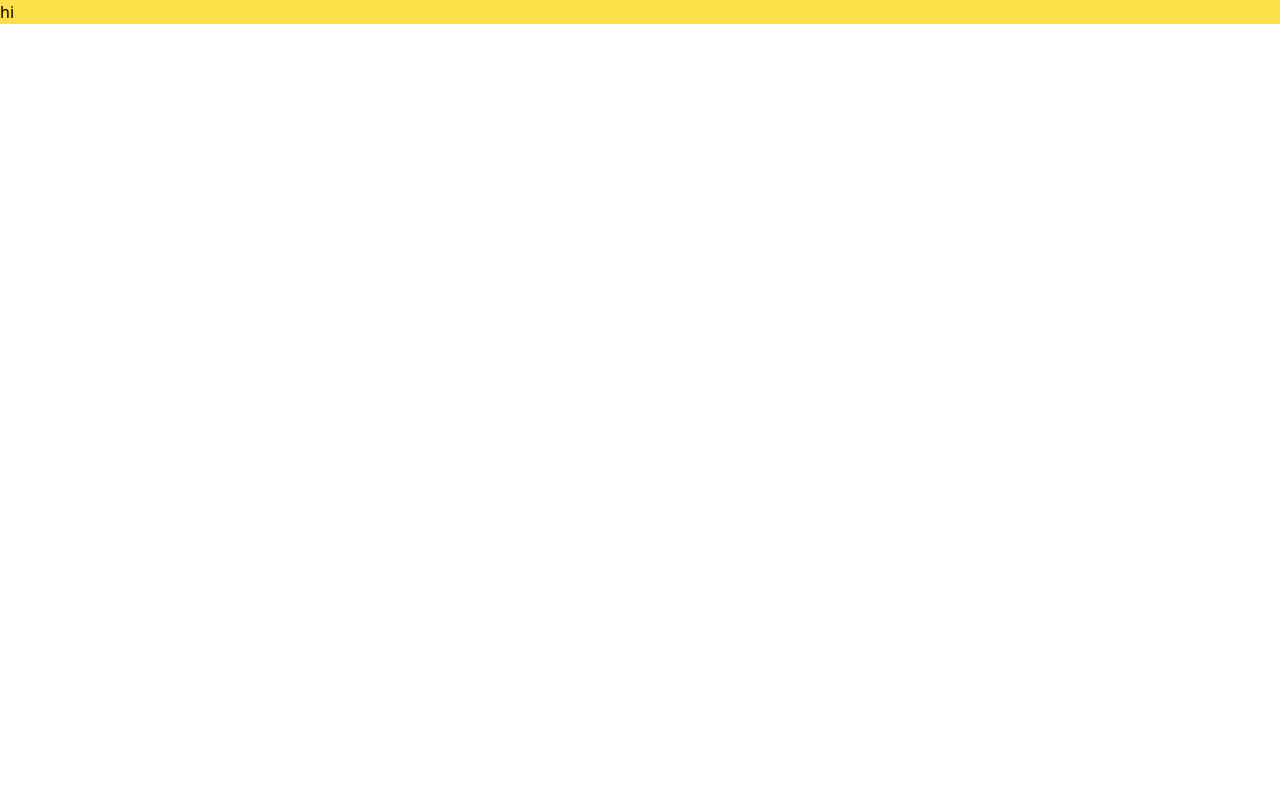
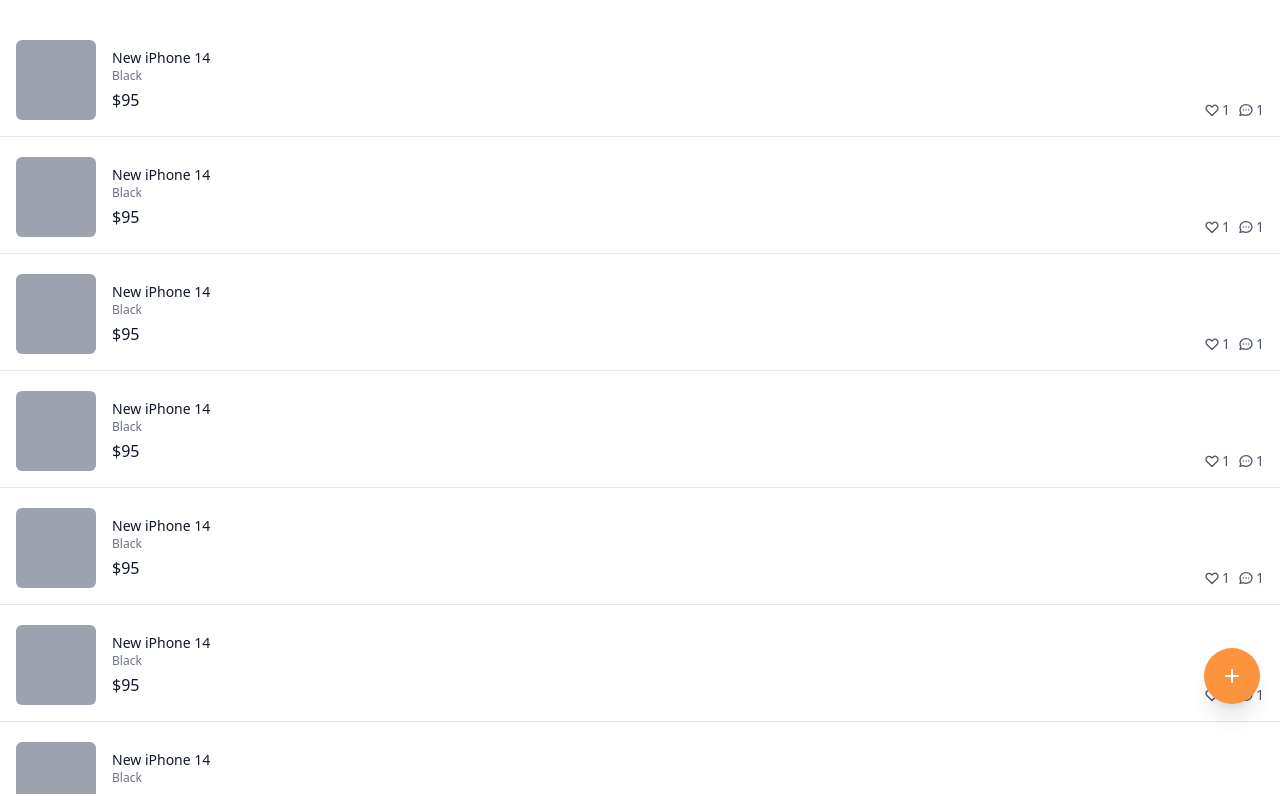
Before and after one commit to 1sol2sol/TIL, a Next.js app in the folder tailwind-ui/: page / in a window 1280 px wide. Shown: the top 794 px of the page. Built offline with nearby package versions, Linux system fonts and the light colour scheme.

Commit message:
상품리스트(메인)페이지 ui

```diff
--- a/tailwind-ui/pages/index.tsx
+++ b/tailwind-ui/pages/index.tsx
@@ -1,11 +1,75 @@
 import type { NextPage } from 'next'
-import Head from 'next/head'
-import Image from 'next/image'
-import styles from '../styles/Home.module.css'
+
 
 const Home: NextPage = () => {
   return (
-    <div className=' bg-yellow-300'>hi</div>
+    <div className='flex flex-col space-y-5 py-10'>
+    {[1, 1, 1, 1, 1, 1, 1, 1, 1, 1, 1, 1].map((_, i) => (
+      <div key={i} className="flex px-4 border-b pb-4 cursor-pointer justify-between">
+        <div className='flex space-x-4'>
+          <div className='w-20 h-20 bg-gray-400 rounded-md'/>
+          <div className='pt-2 flex flex-col'>
+            <h3 className='text-sm font-medium text-gray-900'>New iPhone 14</h3>
+            <span className='text-xs text-gray-500'>Black</span>
+            <span className='font-medium mt-1 text-gray-900'>$95</span>
+          </div>
+        </div>
+        <div className='flex items-end justify-end space-x-2'>
+          <div className='flex items-center text-sm text-gray-600 space-x-0.5'>
+            <svg
+              className="w-4 h-4"
+              fill="none"
+              stroke="currentColor"
+              viewBox="0 0 24 24"
+              xmlns="http://www.w3.org/2000/svg"
+            >
+              <path
+                strokeLinecap="round"
+                strokeLinejoin="round"
+                strokeWidth="2"
+                d="M4.318 6.318a4.5 4.5 0 000 6.364L12 20.364l7.682-7.682a4.5 4.5 0 00-6.364-6.364L12 7.636l-1.318-1.318a4.5 4.5 0 00-6.364 0z"
+              ></path>
+            </svg>
+            <span>1</span>
+          </div>
+          <div className='flex items-center text-sm text-gray-600 space-x-0.5'>
+            <svg
+              className="w-4 h-4"
+              fill="none"
+              stroke="currentColor"
+              viewBox="0 0 24 24"
+              xmlns="http://www.w3.org/2000/svg"
+            >
+              <path
+                strokeLinecap="round"
+                strokeLinejoin="round"
+                strokeWidth="2"
+                d="M8 12h.01M12 12h.01M16 12h.01M21 12c0 4.418-4.03 8-9 8a9.863 9.863 0 01-4.255-.949L3 20l1.395-3.72C3.512 15.042 3 13.574 3 12c0-4.418 4.03-8 9-8s9 3.582 9 8z"
+              ></path>
+            </svg>
+            <span>1</span>
+          </div>
+        </div>
+      </div>
+    ))}
+    <button className='fixed bottom-24 right-5 bg-orange-400 rounded-full p-4 text-white shadow-xl hover:bg-orange-500 transition-colors cursor-pointer'>
+      <svg
+        className="h-6 w-6"
+        xmlns="http://www.w3.org/2000/svg"
+        fill="none"
+        viewBox="0 0 24 24"
+        stroke="currentColor"
+        aria-hidden="true"
+      >
+        <path
+          strokeLinecap="round"
+          strokeLinejoin="round"
+          strokeWidth="2"
+          d="M12 6v6m0 0v6m0-6h6m-6 0H6"
+        />
+      </svg>
+    </button>
+  </div>
   )
 }
 
```
